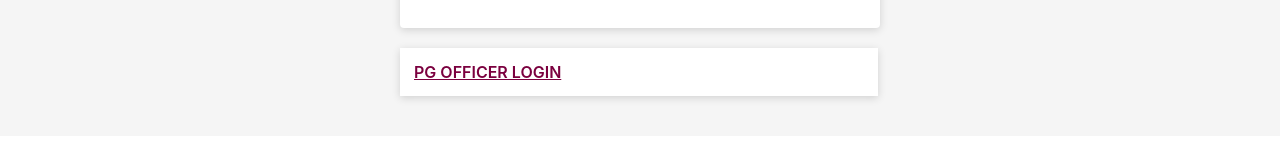
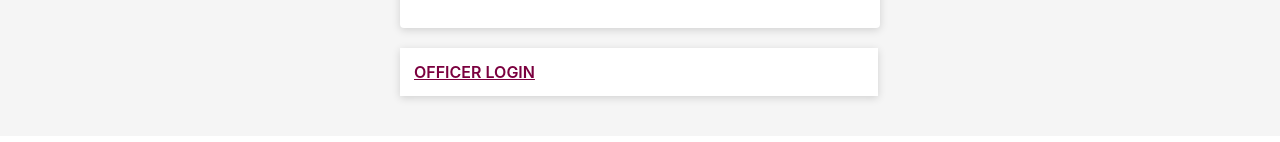
Before and after one commit to ritikkrawat/UrbanCare-Frontend, a React (Create React App) app: page /login in a window 1280 px wide. Shown: the part 582-724 px from the top of the page. Built offline with nearby package versions, Linux system fonts and the light colour scheme.

Commit message:
Update mainContent.jsx

```diff
--- a/src/pages/home/MainContent/mainContent.jsx
+++ b/src/pages/home/MainContent/mainContent.jsx
@@ -180,7 +180,9 @@ const MainContent = ({ type }) => {
           </div>
 
           <div className="pg-login">
-            <u>PG OFFICER LOGIN</u>
+            <u style={{ cursor: "pointer" }} onClick={() => navigate("/officerLogin")}>
+              OFFICER LOGIN
+            </u>
           </div>
         </div>
       </div>
```
